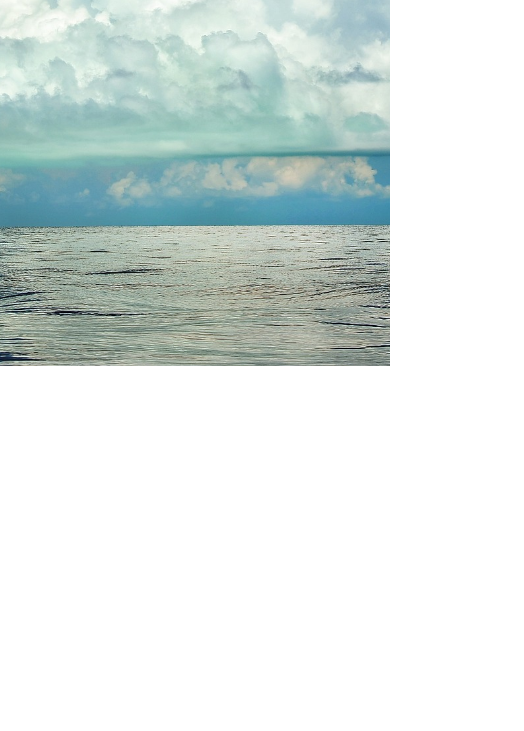
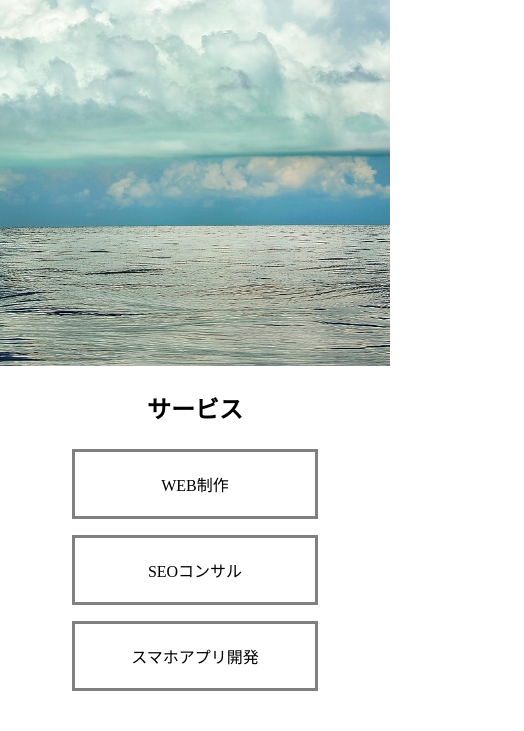
Before and after one commit to shoutarou123/task-2, a plain HTML site: page index.html in a window 390 px wide. Shown: the part 478-1209 px from the top of the page, 524 px wide, since content can reach past the window. Before the commit the page ends 844 px from the top, so only its background shows below. Drawn offline with Linux system fonts and the light colour scheme.

Commit message:
complete

```diff
--- a/css/style.css
+++ b/css/style.css
@@ -26,7 +26,7 @@ header {
 .header_content {
   display: flex;
   justify-content: space-between;
-  width: 800px;
+  max-width: 800px;
   margin: 0 auto;
   padding: 0 8px;
 }
@@ -43,6 +43,7 @@ header {
   background-repeat: no-repeat;
   background-position: center;
   background-size: cover;
+  margin-bottom: 24px;
 }
 
 .kv_content p {
@@ -54,3 +55,63 @@ header {
   -webkit-transform: translate(-50%, -50%);
   word-break: keep-all;
 }
+
+.service_content {
+  margin-bottom: 24px;
+}
+
+.service_title {
+  text-align: center;
+  font-weight: bold;
+  font-size: 24px;
+  margin-bottom: 24px;
+}
+
+.service_flex {
+  display: flex;
+  justify-content:space-between;
+  max-width: 800px;
+  margin: 0 auto;
+  padding: 0px 16px;
+}
+
+.service {
+  width: 200px;
+  text-align: center;
+  border: solid 3px gray;
+  padding: 20px;
+  margin: 0px 8px;
+
+}
+
+@media screen and (max-width: 690px) {
+  .header_content ul {
+    width: 350px;
+  }
+  .kv_content p {
+    font-size: 40px;
+  }
+}
+
+
+@media screen and (max-width: 600px) {
+  .service_flex {
+    flex-flow: column;
+    align-items: center;
+  }
+  .service {
+    margin-bottom: 16px;
+  }
+}
+
+@media screen and (max-width: 525px) {
+  .header_content ul {
+    display: none;
+  }
+}
+
+@media screen and (max-width: 440px) {
+  .kv_content p {
+    font-size: 24px;
+  }
+}
--- a/index.html
+++ b/index.html
@@ -20,6 +20,15 @@
     </header>
     <div class="kv_content">
       <p>ダミーサイトへようこそ</p>
+    </div>
+
+    <div class="service_content">
+      <p class="service_title">サービス</p>
+      <div class="service_flex">
+        <div class="service"><p>WEB制作</p></div>
+        <div class="service"><p>SEOコンサル</p></div>
+        <div class="service"><p>スマホアプリ開発</p></div>
       </div>
+    </div>
   </body>
 </html>
```
